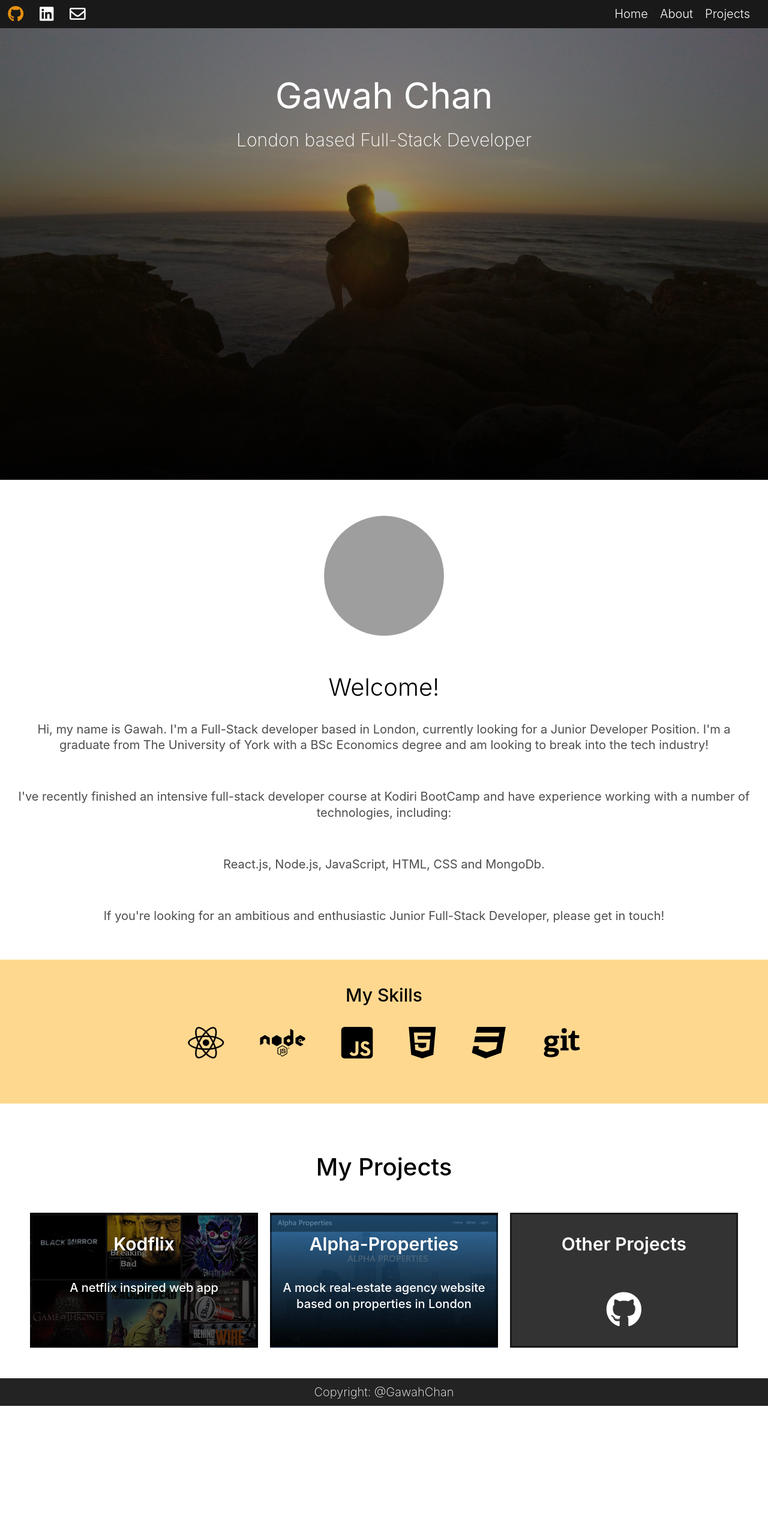
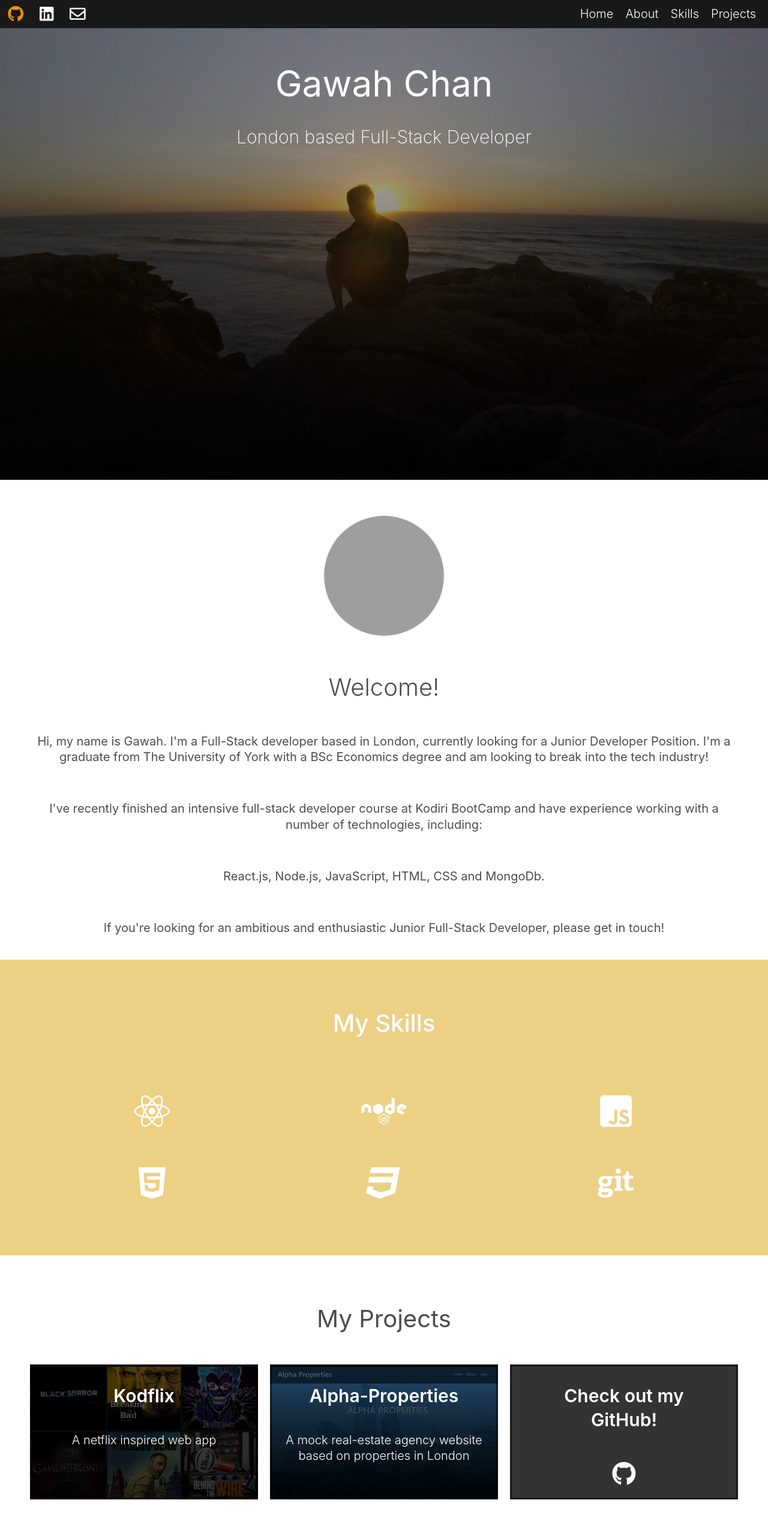
Before and after one commit to GawahChan/Portfolio, a React (Create React App) app: page / in a window 1280 px wide. Shown: the top 2566 px of the page at 60% size. Before the commit the page ends 2344 px from the top, so only its background shows below. Built offline with nearby package versions, Linux system fonts and the light colour scheme; grey boxes are pictures that could not be loaded.

Commit message:
Re-working CSS

```diff
--- a/src/Components/About/About.css
+++ b/src/Components/About/About.css
@@ -3,18 +3,6 @@
     display: block;
     box-sizing: border-box;
     height: 100vh
-}
-
-.about-container h1 {
-    text-align: center;
-    font-size: 2em;
-    font-weight: 350;
-}
-
-.about-container p {
-    text-align: center;
-    padding: 1.5em;
-    color: rgba(0, 0, 0, 0.7);
 }
 
 .about-container img {
@@ -27,3 +15,20 @@
     box-sizing: content-box;
     padding: 3em
 }
+
+.about-container h1 {
+    text-align: center;
+    font-size: 2em;
+    font-weight: 350;
+    color: rgba(0, 0, 0, 0.7);
+}
+
+.about-body {
+    padding: 1em
+}
+
+.about-container p {
+    text-align: center;
+    padding: 1.5em;
+    color: rgba(0, 0, 0, 0.7);
+}
--- a/src/Components/About/About.js
+++ b/src/Components/About/About.js
@@ -7,6 +7,7 @@ function About() {
         <div className="about-container" id="About">
             <img src={PorfilePic} alt="Profile Pic" />
             <h1>Welcome!</h1>
+            <div className="about-body">
                 <p>
                     Hi, my name is Gawah. I'm a Full-Stack developer based in London, currently looking for a Junior Developer Position.
                     I'm a graduate from The University of York with a BSc Economics degree and am looking to break into the tech industry!
@@ -21,7 +22,8 @@ function About() {
                     If you're looking for an ambitious and enthusiastic Junior Full-Stack Developer, please get in touch!
                 </p>
             </div>
-    )
+        </div>
+    );
 }
 
 export default About;
--- a/src/Components/Footer/Footer.js
+++ b/src/Components/Footer/Footer.js
@@ -4,7 +4,7 @@ import './Footer.css';
 export default function Footer () {
     return(
         <div className="Section-Footer">
-            <h6>Copyright: @GawahChan</h6>
+            <h6>Copyright: Made by Gawah Chan</h6>
         </div>
     );
 }
--- a/src/Components/Header/Header.css
+++ b/src/Components/Header/Header.css
@@ -1,7 +1,6 @@
 
 .Section-header {
-  background-image:linear-gradient(rgba(126, 87, 2, 0.2), rgba(0,0,0,0.9)), url(../../common/images/PortugalPhoto.JPG);
-  /* red,green,blue,opacity */
+  background-image:linear-gradient(rgba(139, 97, 4, 0.15), rgba(0,0,0,0.9)), url(../../common/images/PortugalPhoto.JPG);
   background-position: center;
   background-size: cover;
   height: 100vh;
@@ -14,9 +13,7 @@
   text-align: center;
   font-weight: 400;
   font-size: 3em;
-  padding-top: 2em;
-  padding-left: 1em;
-  padding-right: 1em
+
 }
 
 .Section-header h2 {
@@ -24,5 +21,9 @@
   text-align:center;
   font-weight: 200;
   font-size: 1.5em;
-  padding: 0.5em
+  padding: 1em
 }
+
+.Section-header-Overlay {
+  padding-top: 5em
+}
--- a/src/Components/Header/Header.js
+++ b/src/Components/Header/Header.js
@@ -6,10 +6,12 @@ function Header() {
   return (
     <div className="Section-header" id="Home">
       <NavigationBar />
-      <h1>Gawah Chan</h1>
-      <h2>London based Full-Stack Developer</h2>
+      <div className="Section-header-Overlay">
+        <h1>Gawah Chan</h1>
+        <h2>London based Full-Stack Developer</h2>
+      </div>
     </div>
-    );
+  );
 }
 
 export default Header;
--- a/src/Components/Header/Navigation/NavigationBar.css
+++ b/src/Components/Header/Navigation/NavigationBar.css
@@ -11,21 +11,21 @@
     width: 100vw;
 }
 
-.NavigationBar .NavigationMenu {
+.NavigationMenu {
     display: flex;
     justify-content: flex-end;
     align-items: stretch;
-    padding-right: 1em
+    padding-right: 0.5em
 }
 
-.NavigationBar .NavigationMenu h3 {
+.NavigationMenu h3 {
     color: white;
     font-weight: 350;
     padding: 0.5em;
     font-size: 1em;
 }
 
-.NavigationBar .NavigationMenu h3:hover {
+.NavigationMenu h3:hover {
     color: rgba(230, 145, 15);
     transition: 0.3s
 }
--- a/src/Components/Header/Navigation/NavigationBar.js
+++ b/src/Components/Header/Navigation/NavigationBar.js
@@ -7,13 +7,13 @@ function NavigationBar() {
         <div className="NavigationBar">
             <div className="NavigationIcons">
                 <a href="https://github.com/GawahChan" target="_blank" rel="noopener noreferrer">
-                    <i class="fab fa-github fa-lg"/>
+                    <i class="fab fa-github fa-lg" />
                 </a>
                 <a href="https://www.linkedin.com/in/gawahchan/" target="_blank" rel="noopener noreferrer">
-                    <i class="fab fa-linkedin fa-lg"/>
+                    <i class="fab fa-linkedin fa-lg" />
                 </a>
                 <a href="mailto:gawahchan@gmail.com">
-                    <i class="far fa-envelope fa-lg"/>
+                    <i class="far fa-envelope fa-lg" />
                 </a>
             </div>
             <div className="NavigationMenu">
@@ -22,6 +22,9 @@ function NavigationBar() {
                 </Link>
                 <Link smooth to="#About">
                     <h3>About</h3>
+                </Link>
+                <Link smooth to="#Skills">
+                    <h3>Skills</h3>
                 </Link>
                 <Link smooth to="#Projects">
                     <h3>Projects</h3>
--- a/src/Components/Projects/Projects.css
+++ b/src/Components/Projects/Projects.css
@@ -1,12 +1,14 @@
 .Projects-container {
     text-align: center;
     padding: 2em;
+    height: 70vh
 }
 
 .Projects-container h1 {
     padding: 1em;
     font-size: 200%;
-    font-weight: 450;
+    font-weight: 400;
+    color: rgba(0, 0, 0, 0.7)
 }
 
 .Projects-list {
@@ -26,13 +28,13 @@
 }
 
 .kodflix {
-    background-image: linear-gradient(rgba(0,0,0,0.5), rgba(0,0,0,0.7)), url('../../common/images/Kodflix.JPG');
+    background-image: linear-gradient(rgba(0,0,0,0.65), rgba(0,0,0,0.8)), url('../../common/images/Kodflix.JPG');
     background-position: center;
     background-size: cover;
 }
 
 .alpha-props {
-    background-image: linear-gradient(rgba(30, 88, 136, 0.7), rgba(0,0,0,0.9)), url("../../common/images/Alpha-props.JPG");
+    background-image: linear-gradient(rgba(3, 33, 58, 0.7), rgba(0,0,0,0.9)), url("../../common/images/Alpha-props.JPG");
     background-position: top;
     background-size: cover;
 }
@@ -52,7 +54,7 @@
 }
 
 .Overlay p {
-    font-weight: 500;
+    font-weight: 350;
     padding: 0.5em
 }
 
--- a/src/Components/Projects/Projects.js
+++ b/src/Components/Projects/Projects.js
@@ -11,14 +11,6 @@ function Projects() {
                         <div className="Overlay">
                             <h2>Kodflix</h2>
                             <p>A netflix inspired web app</p>
-                            {/* <div className="Projects-languages">
-                                <i class="fab fa-react fa-2x" />
-                                <i class="fab fa-node fa-2x" />
-                                <i class="fab fa-js-square fa-2x" />
-                                <i class="fab fa-html5 fa-2x" />
-                                <i class="fab fa-css3 fa-2x" />
-                                <i class="fab fa-git fa-2x" />
-                            </div> */}
                         </div>
                     </a>
                 </div>
@@ -27,22 +19,14 @@ function Projects() {
                         <div className="Overlay">
                             <h2>Alpha-Properties</h2>
                             <p>A mock real-estate agency website based on properties in London </p>
-                            {/* <div className="Projects-languages">
-                                <i class="fab fa-react fa-2x" />
-                                <i class="fab fa-node fa-2x" />
-                                <i class="fab fa-js-square fa-2x" />
-                                <i class="fab fa-html5 fa-2x" />
-                                <i class="fab fa-css3 fa-2x" />
-                                <i class="fab fa-git fa-2x" />
-                            </div> */}
                         </div>
                     </a>
                 </div>
                 <div className="Projects-item other-projects">
                     <a href="https://github.com/GawahChan" target="_blank" rel="noopener noreferrer">
                         <div className="Overlay">
-                            <h2>Other Projects</h2>
-                            <i class="fab fa-github fa-3x" />
+                            <h2>Check out my GitHub!</h2>
+                            <i class="fab fa-github fa-2x" />
                         </div>
                     </a>
                 </div>
--- a/src/Components/Skills/Skills.css
+++ b/src/Components/Skills/Skills.css
@@ -1,10 +1,18 @@
 .skills-container {
     text-align: center;
     padding: 2em;
-    background-color: rgba(255, 166, 0, 0.438);
+    background-color: rgba(223, 177, 51, 0.6);
+    color: white
 }
 
 .skills-container h1 {
-    font-size: 150%;
+    font-size: 200%;
     font-weight: 500;
+    padding: 1em
 }
+
+.skills-languages {
+    display: grid;
+    grid-template-columns: 1fr 1fr 1fr;
+    padding: 1em
+}
--- a/src/Components/Skills/Skills.js
+++ b/src/Components/Skills/Skills.js
@@ -4,7 +4,7 @@ import './Skills.css'
 
 function Skills() {
     return (
-        <div className="skills-container">
+        <div className="skills-container" id="Skills">
             <h1>My Skills</h1>
             <div className="skills-languages">
                 <i class="fab fa-react fa-3x" />
```
Lines whose indentation alone changed are shown as unchanged.
